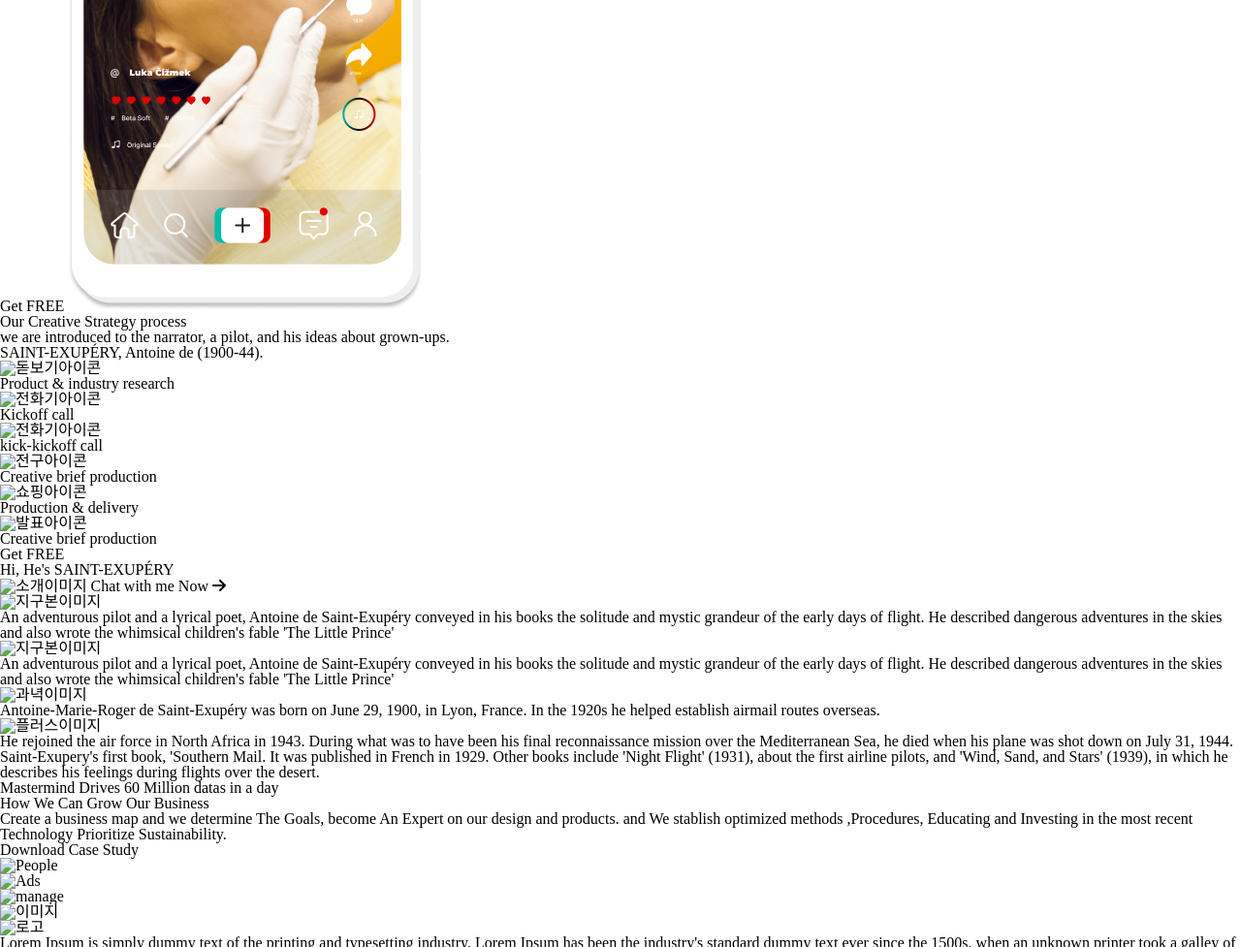
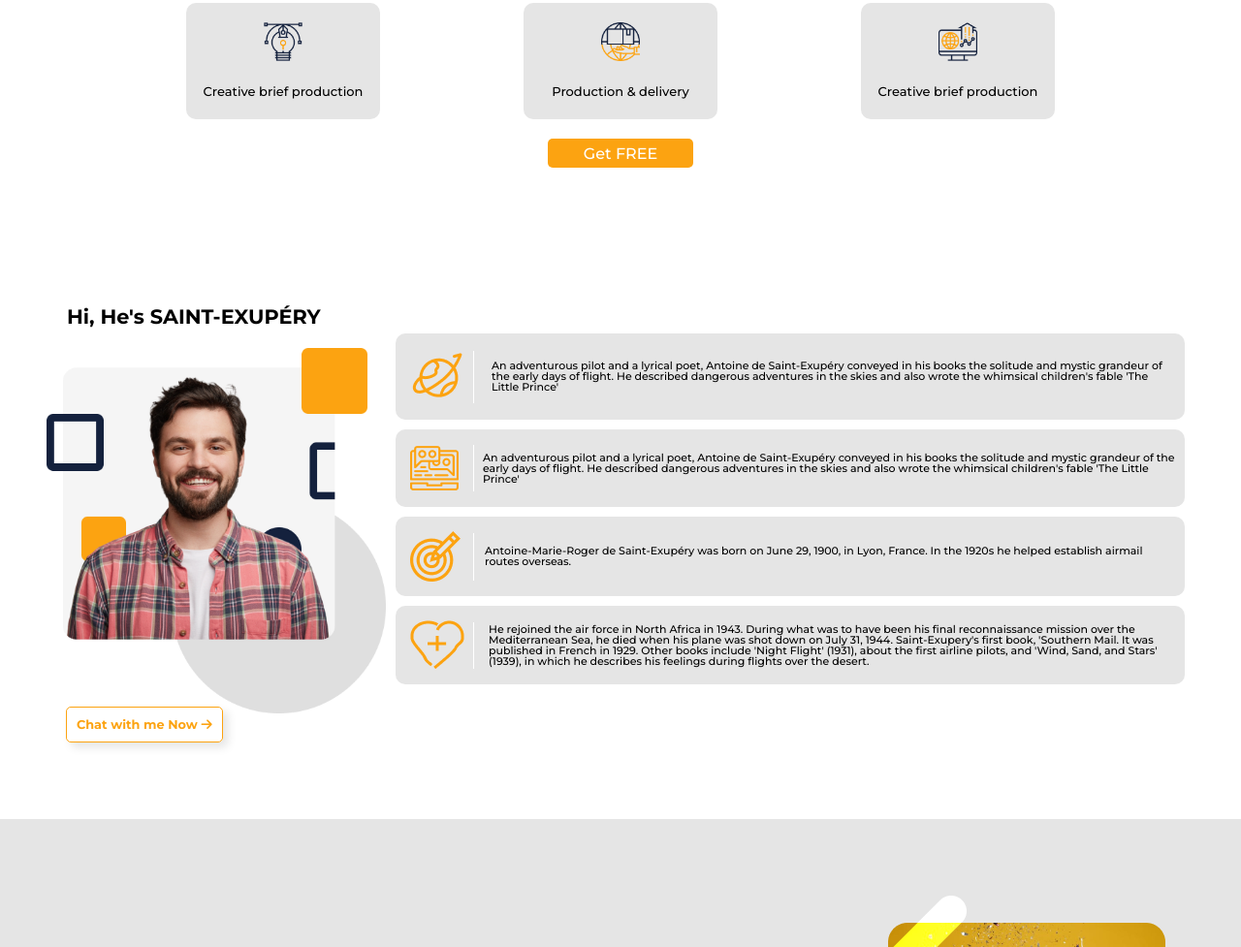
Before and after one commit to LeeYoungin09/supreme-pancake, a plain HTML site: page index.html in a window 1280 px wide. Shown: the part 1275-2252 px from the top of the page at 97% size. Drawn offline with Linux system fonts and the light colour scheme; the site is published under a folder, as on GitHub Pages, so addresses that start at the root find nothing.

Commit message:
3nd commit

```diff
--- a/index.html
+++ b/index.html
@@ -18,7 +18,7 @@
       href="https://fonts.googleapis.com/css2?family=Montserrat:ital,wght@0,100..900;1,100..900&display=swap"
       rel="stylesheet"
     />
-    <link rel="stylesheet" href="/css/common.css" />
+    <link rel="stylesheet" href="./css/common.css" />
   </head>
   <body>
     <div class="wrap">
@@ -81,38 +81,38 @@
         <ul class="pop">
           <li>
             <a href="#"
-              ><img src="/img/11.png" alt="돋보기아이콘" /><br />
+              ><img src="./img/11.png" alt="돋보기아이콘" /><br />
               <span>Product & industry research</span>
             </a>
           </li>
           <li>
             <a href="#"
-              ><img src="/img/22.png" alt="전화기아이콘" /><br />
+              ><img src="./img/22.png" alt="전화기아이콘" /><br />
               <span>Kickoff call</span></a
             >
           </li>
           <li>
             <a href="#"
-              ><img src="/img/33.png" alt="전화기아이콘" /><br />
+              ><img src="./img/33.png" alt="전화기아이콘" /><br />
               <span>kick-kickoff</span>
               call</a
             >
           </li>
           <li>
             <a href="#"
-              ><img src="/img/44.png" alt="전구아이콘" /><br />
+              ><img src="./img/44.png" alt="전구아이콘" /><br />
               <span> Creative brief production </span></a
             >
           </li>
           <li>
             <a href="#"
-              ><img src="/img/55.png" alt="쇼핑아이콘" /><br />
+              ><img src="./img/55.png" alt="쇼핑아이콘" /><br />
               <span> Production & delivery </span></a
             >
           </li>
           <li>
             <a href="#"
-              ><img src="/img/66.png" alt="발표아이콘" /><br />
+              ><img src="./img/66.png" alt="발표아이콘" /><br />
               <span> Creative brief production </span></a
             >
           </li>
@@ -124,14 +124,14 @@
         <div class="fra">
           <div>
             <h3 class="greeting">Hi, He's SAINT-EXUPÉRY</h3>
-            <img src="/img/introimg.png" alt="소개이미지" />
+            <img src="./img/introimg.png" alt="소개이미지" />
             <a href="#"
               >Chat with me Now <i class="fa-solid fa-arrow-right"></i
             ></a>
           </div>
           <ul>
             <li>
-              <img src="/img/emoti1.png" alt="지구본이미지" />
+              <img src="./img/emoti1.png" alt="지구본이미지" />
               <p>
                 An adventurous pilot and a lyrical poet, Antoine de
                 Saint-Exupéry conveyed in his books the solitude and mystic
@@ -141,7 +141,7 @@
               </p>
             </li>
             <li>
-              <img src="/img/emoti2.png" alt="지구본이미지" />
+              <img src="./img/emoti2.png" alt="지구본이미지" />
               <p>
                 An adventurous pilot and a lyrical poet, Antoine de
                 Saint-Exupéry conveyed in his books the solitude and mystic
@@ -151,7 +151,7 @@
               </p>
             </li>
             <li>
-              <img src="/img/emoti3.png" alt="과녁이미지" />
+              <img src="./img/emoti3.png" alt="과녁이미지" />
               <p>
                 Antoine-Marie-Roger de Saint-Exupéry was born on June 29, 1900,
                 in Lyon, France. In the 1920s he helped establish airmail routes
@@ -159,7 +159,7 @@
               </p>
             </li>
             <li>
-              <img src="/img/emoti4.png" alt="플러스이미지" />
+              <img src="./img/emoti4.png" alt="플러스이미지" />
               <p>
                 He rejoined the air force in North Africa in 1943. During what
                 was to have been his final reconnaissance mission over the
@@ -189,25 +189,25 @@
             <a class="btn3" href="#">Download Case Study</a>
             <ul>
               <li>
-                <img src="/img/Frame1.png" alt="People" />
+                <img src="./img/Frame1.png" alt="People" />
               </li>
               <li>
-                <img src="/img/Frame3.png" alt="Ads" />
+                <img src="./img/Frame3.png" alt="Ads" />
               </li>
               <li>
-                <img src="/img/Frame2.png" alt="manage" />
+                <img src="./img/Frame2.png" alt="manage" />
               </li>
             </ul>
           </div>
           <!-- 이미지는 섹션의 배경으로 배치할 수도 있음-->
-          <img src="/img/img1.png" alt="이미지" />
+          <img src="./img/img1.png" alt="이미지" />
         </div>
       </section>
 
       <footer class="ft">
         <div class="foo">
           <div>
-            <img src="/img/logo.png" alt="로고" />
+            <img src="./img/logo.png" alt="로고" />
             <p>
               Lorem Ipsum is simply dummy text of the printing and typesetting
               industry. Lorem Ipsum has been the industry's standard dummy text
@@ -241,10 +241,10 @@
               New York, USA<br />
               <i class="fa-solid fa-phone"></i> (+02) 13779 - 24234<br />
               <i class="fa-solid fa-envelope"></i> admin@SylvanSchumm.com<br />
-              <img src="/img/icon1.png" alt="" />
-              <img src="/img/icon2.png" alt="" />
-              <img src="/img/icon3.png" alt="" />
-              <img src="/img/icon4.png" alt="" />
+              <img src="./img/icon1.png" alt="" />
+              <img src="./img/icon2.png" alt="" />
+              <img src="./img/icon3.png" alt="" />
+              <img src="./img/icon4.png" alt="" />
             </div>
           </div>
         </div>
```
